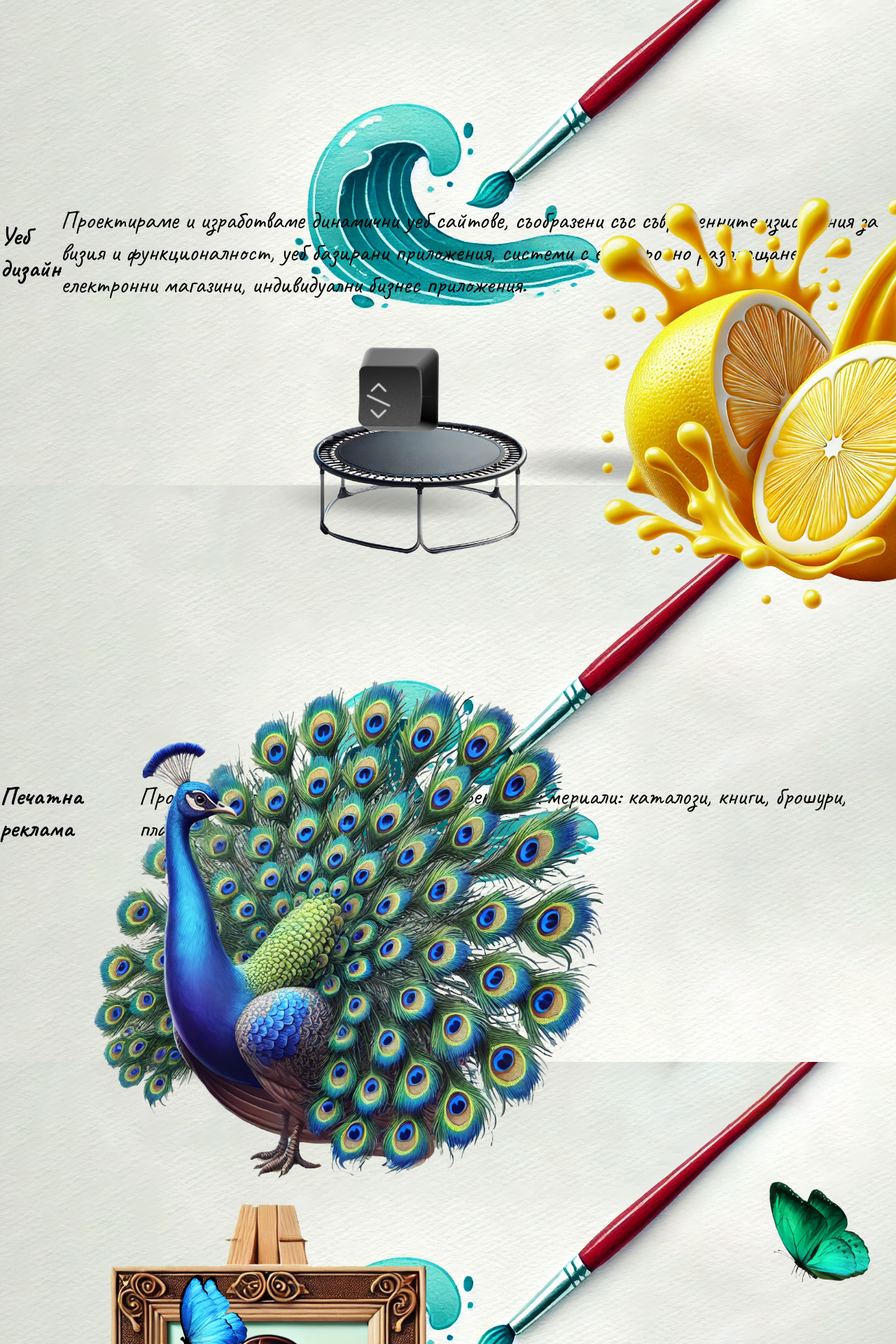
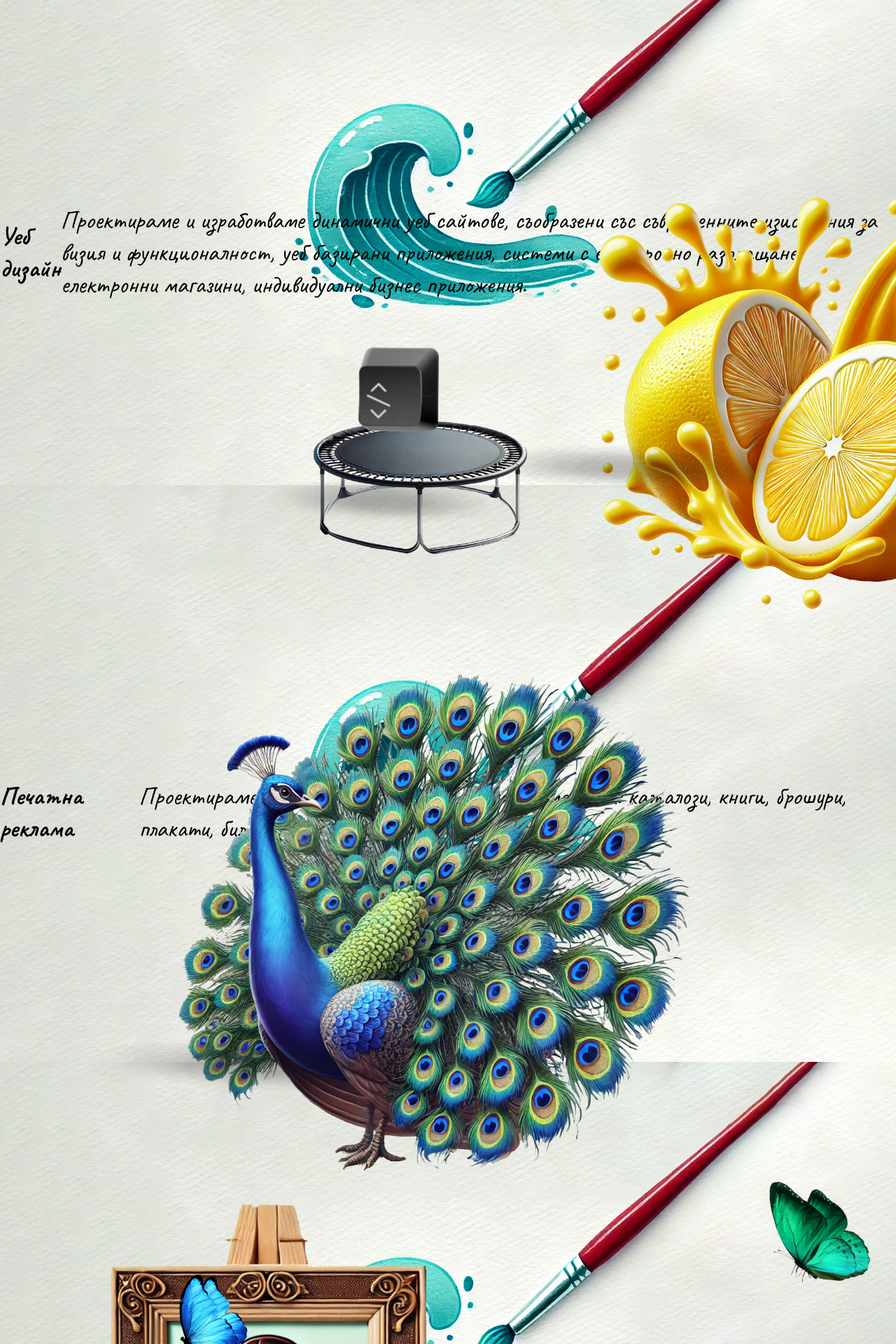
Before and after one commit to lyubomir2712/VTUstudio, a React (Vite) app in the folder VTUstudio/: page / in a window 1280 px wide. Shown: the part 840-2760 px from the top of the page at 70% size. Built offline with nearby package versions, Linux system fonts and the light colour scheme.

Commit message:
added react-observer package, changed the title of the website and updated scroll animation on every image

```diff
--- a/VTUstudio/index.html
+++ b/VTUstudio/index.html
@@ -2,9 +2,9 @@
 <html lang="en">
   <head>
     <meta charset="UTF-8" />
-    <link rel="icon" type="image/svg+xml" href="/vite.svg" />
+<!--    <link rel="icon" type="image/svg+xml" href="/vite.svg" />-->
     <meta name="viewport" content="width=device-width, initial-scale=1.0" />
-    <title>Website Studio</title>
+    <title>VTU Studio</title>
 
     <link rel="preconnect" href="https://fonts.googleapis.com">
     <link rel="preconnect" href="https://fonts.gstatic.com" crossorigin>
--- a/VTUstudio/package.json
+++ b/VTUstudio/package.json
@@ -15,7 +15,8 @@
     "i18next-browser-languagedetector": "^8.0.0",
     "react": "^18.3.1",
     "react-dom": "^18.3.1",
-    "react-i18next": "^15.0.1"
+    "react-i18next": "^15.0.1",
+    "react-intersection-observer": "^9.13.0"
   },
   "devDependencies": {
     "@types/react": "^18.3.3",
--- a/VTUstudio/src/Components/Main/Main.jsx
+++ b/VTUstudio/src/Components/Main/Main.jsx
@@ -6,8 +6,13 @@ import keycap from '../../assets/keycap.png'
 import cherriesImg from '../../assets/cherries.png'
 import VTUlogoHalve from '../../assets/DrawnVTUlogoHalve.png'
 import CherriesShadow from '../../assets/ShadowTwo.png'
+import {useInView} from "react-intersection-observer";
 export default function Main() {
 
+    const { ref, inView } = useInView({
+        triggerOnce: false,  // Trigger the animation only once
+        threshold: 0.1,     // The percentage of the element's visibility before triggering
+    });
 
     return (<>
 
@@ -27,8 +32,10 @@ export default function Main() {
             {/*    <text x="10" y="50">React</text>*/}
             {/*</svg>*/}
             <motion.div className={"cherriesContainer"}
-                        initial={{y: -1000, rotate: 0}}
-                        animate={{y: 0, rotate: 180}}
+                        ref={ref}
+                        animate={inView ? { y: 0, rotate: 180 } : {}}
+                        initial={{y: '-32rem', rotate: 0}}
+                        // animate={{y: 0, rotate: 180}}
                         transition={{duration: 2, ease: 'easeOut'}}
                         style={{
                             margin: '0 auto',
@@ -40,8 +47,10 @@ export default function Main() {
 
             <img className={"graphitiImg"} src={graphitiImg} alt="Graphiti img"/>
             <motion.div className={"logoImgContainer"}
-                        initial={{y: -1000}}
-                        animate={{y: 0}}
+                        ref={ref}
+                        initial={{y: '-32rem'}}
+                        animate={inView ? {y: 0 } : {}}
+                        // animate={{y: 0}}
                         transition={{duration: 2, ease: 'easeOut'}}
                         style={{
                             backgroundColor: 'none',
@@ -56,6 +65,7 @@ export default function Main() {
 
 
             <motion.div className={"logoContainer"}
+                        // ref={ref}
                         initial={{y: '100vh'}}
                         animate={{y: '-100vh'}}
                         transition={{duration: 0.7, ease: 'easeOut'}}
--- a/VTUstudio/src/Components/SectionFive/SectionFive.jsx
+++ b/VTUstudio/src/Components/SectionFive/SectionFive.jsx
@@ -4,15 +4,22 @@ import VtuLogoImg from "../../assets/DrawnLogoVTU.png";
 import Footer from "../Footer/Footer.jsx";
 import './SectionFive.css'
 import {motion} from "framer-motion";
+import {useInView} from "react-intersection-observer";
 export default function SectionFive() {
+    const { ref, inView } = useInView({
+        triggerOnce: false,  // Trigger the animation only once
+        threshold: 0.1,     // The percentage of the element's visibility before triggering
+    });
+
     return (
         <section>
             <img src={bowImg} className={"bowImg"} alt={"bow img"}/>
 
 
             <motion.div className={"arrowContainer"}
+                        ref={ref}
                         initial={{x: 0, y: 0}}  // Start at the neutral position
-                        animate={{x: 1000, y: -1000}}  // Move to the upper right, out of the viewport
+                        animate={inView ? {x: 500, y: -365} : {}}  // Move to the upper right, out of the viewport
                         transition={{duration: 1.25, ease: 'easeInOut'}}  // Smooth animation
                         style={{
                             margin: '0 auto', // Center the div horizontally within its parent
--- a/VTUstudio/src/Components/SectionFour/SectionFour.css
+++ b/VTUstudio/src/Components/SectionFour/SectionFour.css
@@ -1,7 +1,7 @@
 
 .pensilContainer{
     position: absolute;
-    top: 420%;
+    top: 413%;
     z-index: 999;
 }
 
--- a/VTUstudio/src/Components/SectionFour/SectionFour.jsx
+++ b/VTUstudio/src/Components/SectionFour/SectionFour.jsx
@@ -4,14 +4,21 @@ import MonaLisaPaintingImg from '../../assets/MonaLisa.png'
 import {motion} from "framer-motion";
 import PensilImg from "../../assets/pensil.png";
 import './SectionFour.css'
+import {InView, useInView} from "react-intersection-observer";
 
 
 export default function SectionFour() {
+    const { ref, inView } = useInView({
+        triggerOnce: false,  // Trigger the animation only once
+        threshold: 0.1,     // The percentage of the element's visibility before triggering
+    });
+
     return (
         <section>
             <motion.div className={"pensilContainer"}
-                        initial={{y: 1000}}
-                        animate={{y: 0}}
+                        ref={ref}
+                        initial={{y: 15}}
+                        animate={inView ?{y: 0} : {}}
                         transition={{duration: 0.7, ease: 'easeOut'}}
                         style={{
                             backgroundColor: 'none',
--- a/VTUstudio/src/Components/SectionOne/SectionOne.css
+++ b/VTUstudio/src/Components/SectionOne/SectionOne.css
@@ -27,6 +27,7 @@
     position: absolute;
     top: 180%;
     left: 35%;
+    padding-right: 10rem;
 }
 
 .trampoline{
--- a/VTUstudio/src/Components/SectionOne/SectionOne.jsx
+++ b/VTUstudio/src/Components/SectionOne/SectionOne.jsx
@@ -5,12 +5,21 @@ import keycapImg from "../../assets/keycap.png";
 import './SectionOne.css'
 import TrampolineImg from "../../assets/trampoline.png";
 import Shadow from './../../assets/ShadowTwo.png'
+import { useInView } from 'react-intersection-observer';
+
 export default function SectionOne() {
+
+    const { ref, inView } = useInView({
+        triggerOnce: false,  // Trigger the animation only once
+        threshold: 0.1,     // The percentage of the element's visibility before triggering
+    });
+
     return (
         <section>
             <motion.div className={"keycapContainer"}
-                        initial={{y: -1000}}
-                        animate={{y: 0}}
+                        ref={ref}
+                        animate={inView ? { y: 0 } : {}}
+                        initial={{y: '-37.5rem'}}
                         transition={{duration: 1, ease: 'easeOut'}}
                         style={{
                             margin: '0 auto',
@@ -21,8 +30,9 @@ export default function SectionOne() {
 
 
             <motion.div className={"lemonContainer"}
-                        initial={{y: 1000}}   // Starts 1000px below its neutral position
-                        animate={{y: 0}}      // Moves to its neutral position
+                        ref={ref}
+                        initial={{y: '5.3rem'}}   // Starts 1000px below its neutral position
+                        animate={inView ? { y: 0 } : {}}    // Moves to its neutral position
                         transition={{duration: 1, ease: 'easeOut'}}  // 1-second duration
                         style={{
                             margin: '0 auto',
@@ -36,8 +46,9 @@ export default function SectionOne() {
 
 
             <motion.div className={"trampolineContainer"}
-                        initial={{x: -1000, y: 0}}  // Start off-screen to the left
-                        animate={{x: 0, y: 0}}      // Animate to the neutral position
+                        ref={ref}
+                        initial={{x: '-45rem', y: 0}}  // Start off-screen to the left
+                        animate={inView ? {x:0, y: 0 } : {}}  // Animate to the neutral position
                         transition={{duration: 1, ease: 'easeOut'}}  // Smooth animation
                         style={{
                             margin: '0 auto', // Center the div horizontally within its parent
--- a/VTUstudio/src/Components/SectionThree/SectionThree.jsx
+++ b/VTUstudio/src/Components/SectionThree/SectionThree.jsx
@@ -5,14 +5,23 @@ import MonaLisaPaintingImg from "../../assets/MonaLisa.png";
 import GreenButterflyImg from "../../assets/greenButterfly.png";
 import BlueButterflyImg from "../../assets/blueButterfly.png";
 import shadow from '../../assets/ShadowTwo.png'
+import {useInView} from "react-intersection-observer";
 
 function SectionThree() {
+
+    const { ref, inView } = useInView({
+        triggerOnce: false,  // Trigger the animation only once
+        threshold: 0.1,     // The percentage of the element's visibility before triggering
+    });
+
     return (
         <section>
 
             <motion.div className={"monaLisaContainer"}
-                        initial={{y: -1000, rotate: 45}}  // Start off-screen with 45 degrees rotation
-                        animate={{y: 0, rotate: 0}}       // Animate to the neutral position with 0 degrees rotation
+                        ref={ref}
+                        animate={inView ? { y: 0, rotate:0 } : {}}
+                        initial={{y: '-9rem', rotate: 45}}  // Start off-screen with 45 degrees rotation
+                        // animate={{y: 0, rotate: 0}}       // Animate to the neutral position with 0 degrees rotation
                         transition={{duration: 1, ease: 'easeOut'}}  // Smooth animation
                         style={{
                             margin: '0 auto',
@@ -22,12 +31,12 @@ function SectionThree() {
             </motion.div>
 
             <motion.div className={"blueButterflyContainer"}
-                        initial={{y: 1000, x: 0, rotate: 45}}  // Start off-screen with 45 degrees rotation
-                        animate={{
+                        initial={{y:  '10rem', x: 0, rotate: 45}}  // Start off-screen with 45 degrees rotation
+                        animate={inView ?{
                             y: [1000, 500, 0],                // Define y keyframes for a curved path
                             x: [0, 250, 0],                   // Define x keyframes for a curved path from right to left
                             rotate: [45, 30, 0]               // Define rotation keyframes
-                        }}
+                        }: {}}
                         transition={{duration: 2, ease: 'easeInOut'}}  // Smooth animation
                         style={{
                             width: '100px',
@@ -44,12 +53,12 @@ function SectionThree() {
 
 
             <motion.div className={"greenButterflyContainer"}
-                        initial={{y: 1000, x: 0, rotate: 45}}  // Start off-screen with 45 degrees rotation
-                        animate={{
+                        initial={{y: '10rem', x: 0, rotate: 45}}  // Start off-screen with 45 degrees rotation
+                        animate={inView ?{
                             y: [1000, 500, 0],                // Define y keyframes for a curved path
                             x: [0, 250, 0],                   // Define x keyframes for a curved path from right to left
                             rotate: [45, 30, 0]               // Define rotation keyframes
-                        }}
+                        }: {}}
                         transition={{duration: 2, ease: 'easeInOut'}}  // Smooth animation
                         style={{
                             width: '100px',
--- a/VTUstudio/src/Components/SectionTwo/SectionTwo.css
+++ b/VTUstudio/src/Components/SectionTwo/SectionTwo.css
@@ -1,12 +1,14 @@
 .peacockContainer{
     position:absolute;
-    top: 240%;
+    top: 225%;
     left: 20%;
+    padding-right:27rem;
 }
 
 img.peacockImg{
     height: 30rem;
     width: auto;
+
 }
 
 .peacockShadow{
--- a/VTUstudio/src/Components/SectionTwo/SectionTwo.jsx
+++ b/VTUstudio/src/Components/SectionTwo/SectionTwo.jsx
@@ -2,26 +2,31 @@ import './SectionTwo.css'
 import {motion} from 'framer-motion';
 import peacockImg from "../../assets/Peacock.png";
 import shadowImg from '../../assets/ShadowTwo.png'
+import {useInView} from "react-intersection-observer";
 
 export default function SectionTwo() {
+
+    const { ref, inView } = useInView({
+        triggerOnce: false,  // Trigger the animation only once
+        threshold: 0.1,     // The percentage of the element's visibility before triggering
+    });
     return (
         <section>
             <motion.div className={"peacockContainer"}
-                initial={{x: -1000}}   // Start 1000px to the left of the neutral position
-                animate={{x: 0}}       // Animate to the neutral position
+                        ref={ref}
+                        animate={inView ? { x: 0 } : {}}
+                initial={{x: '-48rem'}}   // Start 1000px to the left of the neutral position
+                // animate={{x: 0}}       // Animate to the neutral position
                 transition={{duration: 1, ease: 'easeOut'}}  // Smooth animation
                 style={{
-                    width: '500px',
-                    height: '500px',
                     margin: '0 auto', // Centers the div horizontally within its parent
-                    display: 'flex',
                     justifyContent: 'center',
                     alignItems: 'center',
-                    padding: '0',
                 }}
             >
             <img src={peacockImg} className={"peacockImg"} alt="peacock logo"/>
             </motion.div>
+
 
             <h3>Печатна реклама</h3>
             <p>Проектираме и изпълняваме печатни рекламни мериали: каталози, книги, брошури, плакати, билбордове.</p>
```
Also changed, not shown: 1 other file (tests, documents, lock files or other folders).
